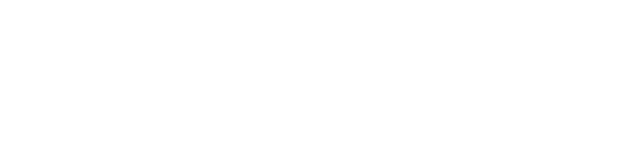
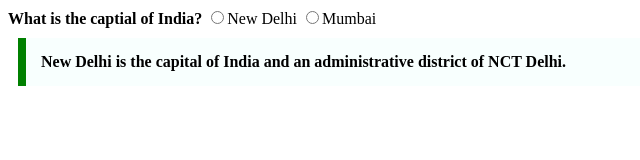
Before and after one commit to acciojob/trivia-manikanta2223, a website: page main.html in a window 1280 px wide. Shown: the whole page, without its empty margins (0-640 px from the left). Drawn offline with Linux system fonts and the light colour scheme.

Commit message:
created a submission

```diff
--- a/main.html
+++ b/main.html
@@ -8,6 +8,10 @@
 
 <body>
 	<!-- the entire body must be written by student -->
+		<b>What is the captial of India?</b>
+	<input type="radio" name="place">New Delhi
+	<input type="radio" name="place">Mumbai
+	<blockquote>New Delhi is the capital of India and an administrative district of NCT Delhi.</blockquote>
     <script type="text/javascript" src="./script.js">
 </script>
 
--- a/styles.css
+++ b/styles.css
@@ -1,2 +1,10 @@
 
 /* Your CSS Code here. */
+blockquote{
+	width:600px;
+	margin:10px;
+	padding:15px;
+	border-left:8px solid green;
+	background-color:#f8fffe;
+	font-weight:bold;
+}
```
